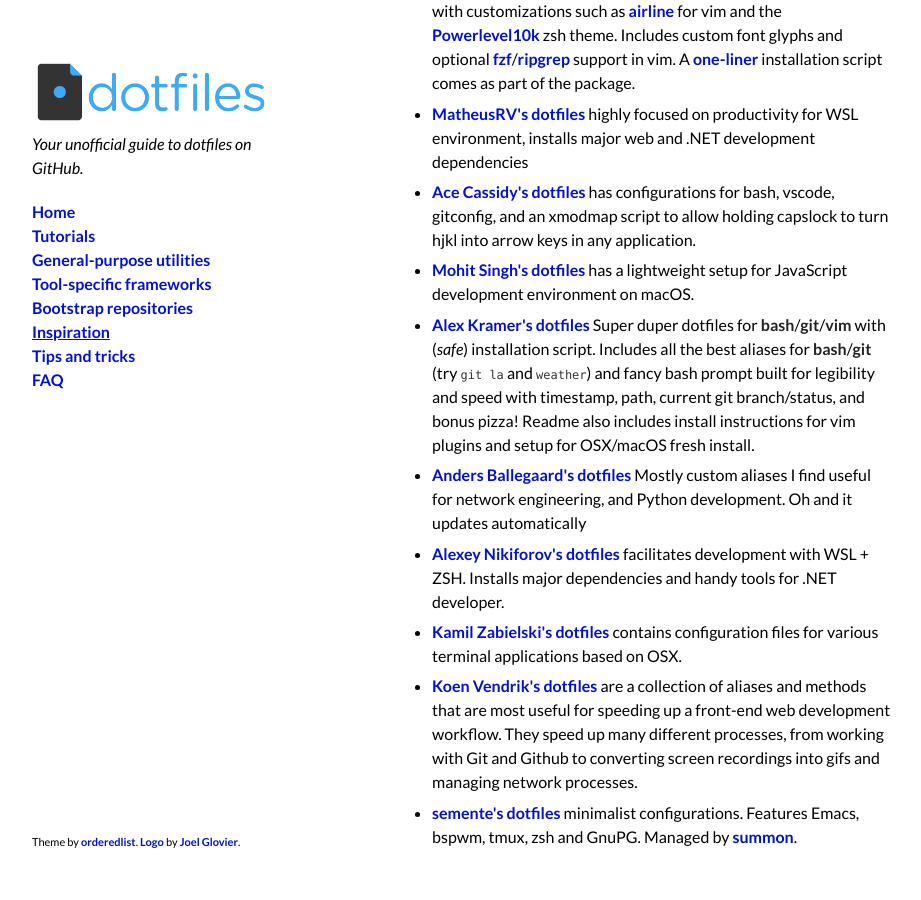
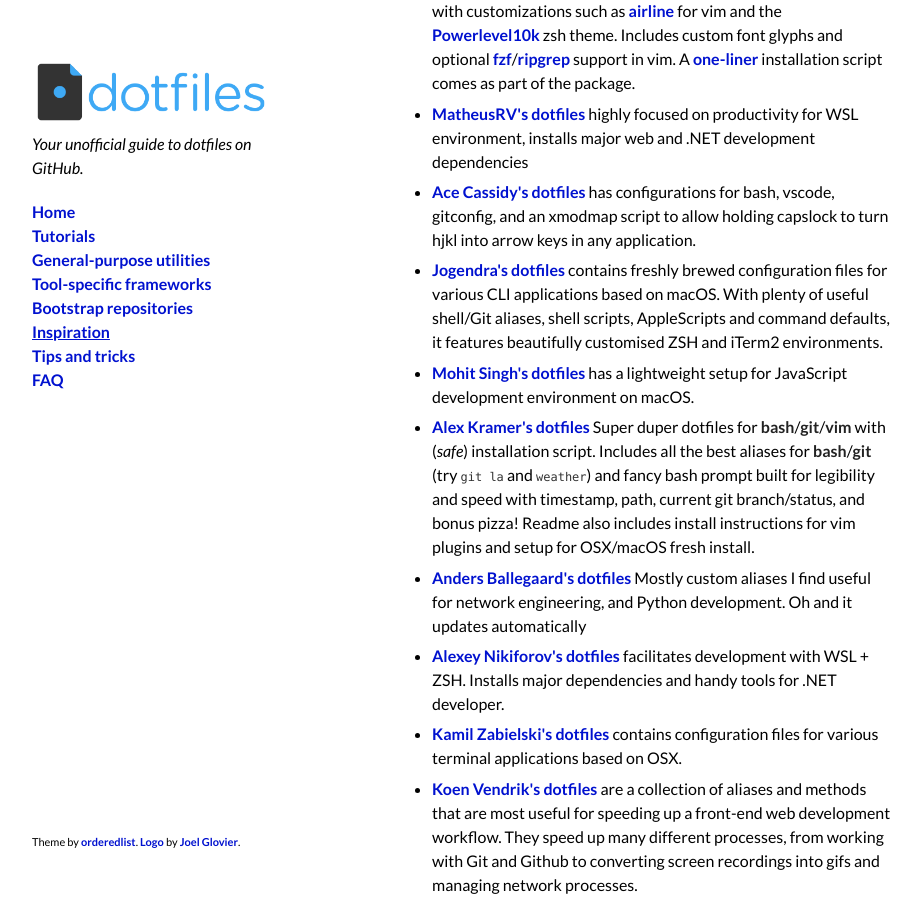
Before and after one commit to dotfiles/dotfiles.github.com, a Jekyll site: the page built from inspiration.md, in a window 1280 px wide and 900 px high, scrolled down 3472 px. Shown: the whole window, without its empty margins (178-1099 px from the left). Built offline with Jekyll 4.4.1, drawn with Linux system fonts in a browser that asks for light colours; comment, search, counter and statistics services are not loaded.

Commit message:
Add Jogendra's dotfiles

```diff
--- a/_data/inspiration.yml
+++ b/_data/inspiration.yml
@@ -321,3 +321,10 @@
     development environment.
   stars: 34
   url: https://github.com/adityarpillai/jumpstart
+- forks: 1
+  name: Jogendra
+  notes: contains freshly brewed configuration files for various CLI applications based on macOS.
+    With plenty of useful shell/Git aliases, shell scripts, AppleScripts and command defaults,
+    it features beautifully customised ZSH and iTerm2 environments.
+  stars: 4
+  url: https://github.com/jogendra/dotfiles
```
